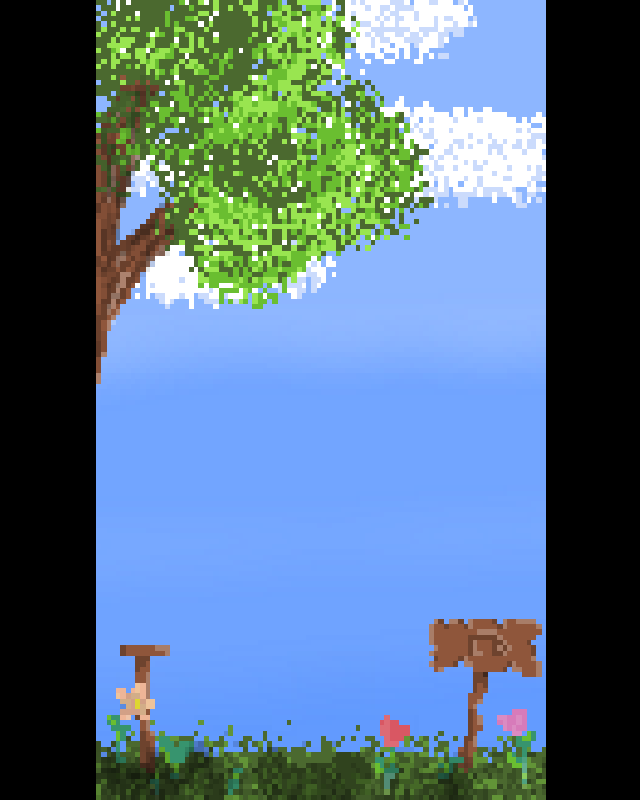
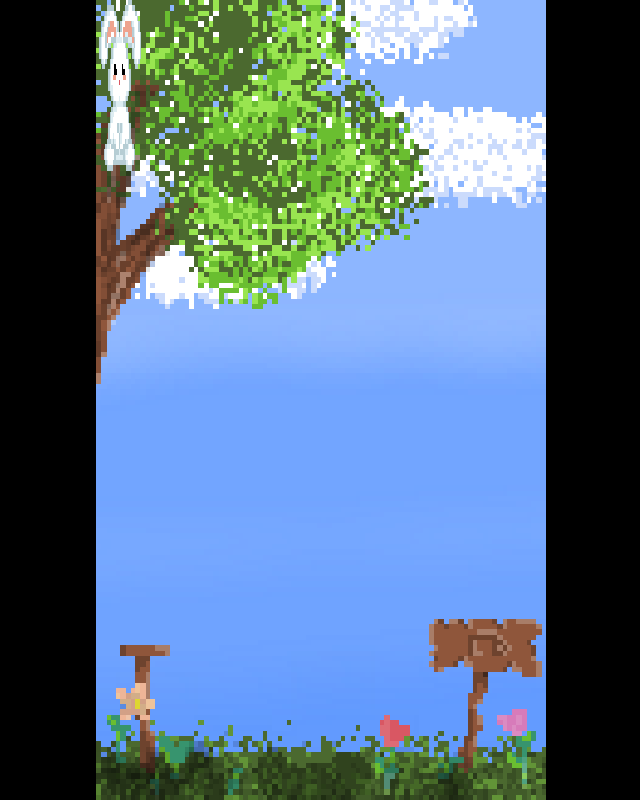
Before and after one commit to zrodrigit/tappuccino, a website: page frontend/public/index.html in a window 1280 px wide. Shown: the whole page, without its empty margins (319-959 px from the left). Drawn offline with Linux system fonts and the light colour scheme.

Commit message:
Add Assets

```diff
--- a/frontend/public/main.js
+++ b/frontend/public/main.js
@@ -7,8 +7,59 @@ ctx.imageSmoothingEnabled = false;
 const background = new Image();
 background.src = "assets/images/Environment.png";
 
-ctx.fillStyle = "black";
-ctx.fillRect(0, 0, canvas.width, canvas.height);
-background.onload = () => {
+//TODO Create GameObject object
+//TODO Create sprite object:
+//image, sprite size x and y, origin x and y, animations{}
+//TODO create spriteAnimation object:
+//name, frames[], speed
+//Commit
+function newGameObject(sprite, posX, posY) {
+  return { sprite, posX, posY };
+}
+function newSprite(imageUrl, sizeX, sizeY, cellX, cellY) {
+  let newImage = new Image();
+  newImage.src = imageUrl;
+  return {
+    image: newImage,
+    sizeX,
+    sizeY,
+    cellX,
+    cellY,
+    scale: 1,
+    animations: {},
+  };
+}
+function newSpriteAnimation(name, frames, speed) {
+  return { name, frames, speed };
+}
+
+function drawObject(go) {
+  ctx.drawImage(
+    go.sprite.image,
+    go.sprite.sizeX * go.sprite.cellX,
+    go.sprite.sizeY * go.sprite.cellY,
+    go.sprite.sizeX,
+    go.sprite.sizeY,
+    go.posX,
+    go.posY,
+    go.sprite.sizeX * go.sprite.scale,
+    go.sprite.sizeY * go.sprite.scale
+  );
+}
+const playerBottom = newGameObject(
+  newSprite("assets/images/CharacterSheet.png", 32, 32, 0, 0),
+  0,
+  0
+);
+function render() {
+  //Clear
+  ctx.fillStyle = "black";
+  ctx.fillRect(0, 0, canvas.width, canvas.height);
+
   ctx.drawImage(background, 0, 0, canvas.width, canvas.height);
-};
+  drawObject(playerBottom);
+
+  requestAnimationFrame(render);
+}
+render();
+console.log(playerBottom);
--- a/frontend/public/styles.css
+++ b/frontend/public/styles.css
@@ -11,9 +11,11 @@ body {
   background-color: black;
 }
 canvas {
+  height: 100vh;
   aspect-ratio: 9 / 16;
-
-  image-rendering: optimizeSpeed;
-  image-rendering: crisp-edges;
   image-rendering: pixelated;
 }
+
+canvas > * {
+  aspect-ratio: initial;
+}
```
